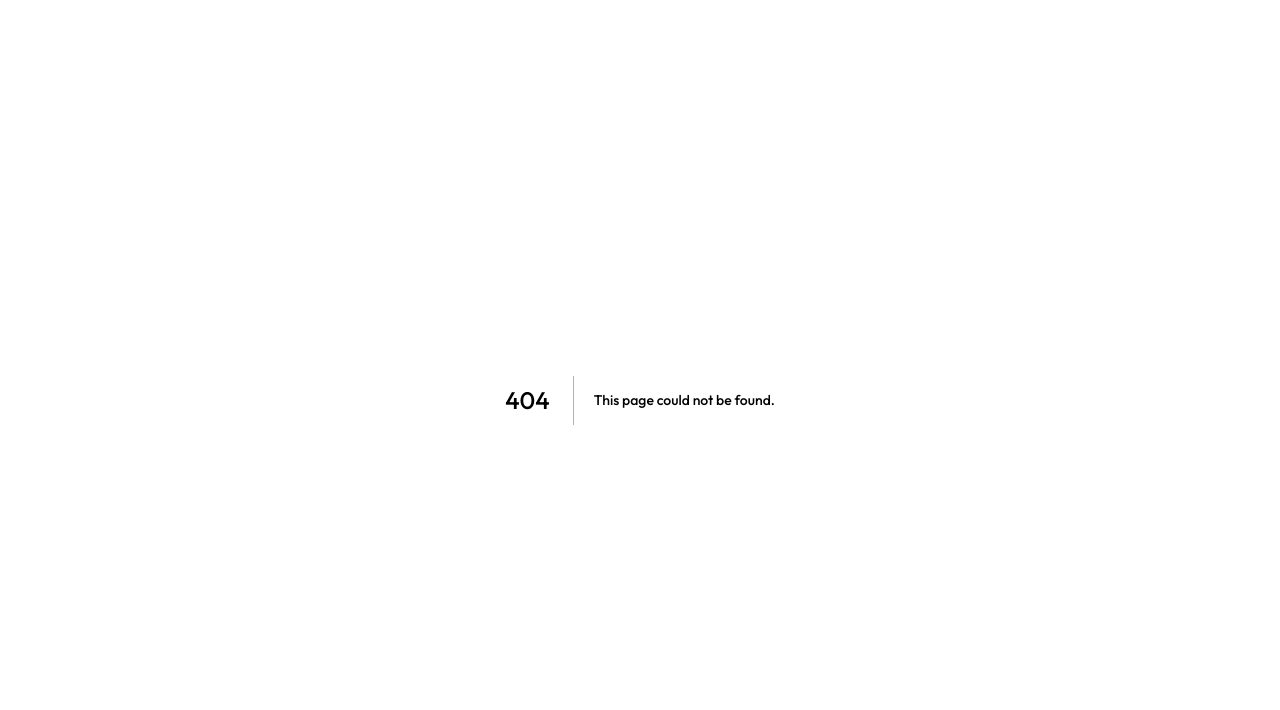
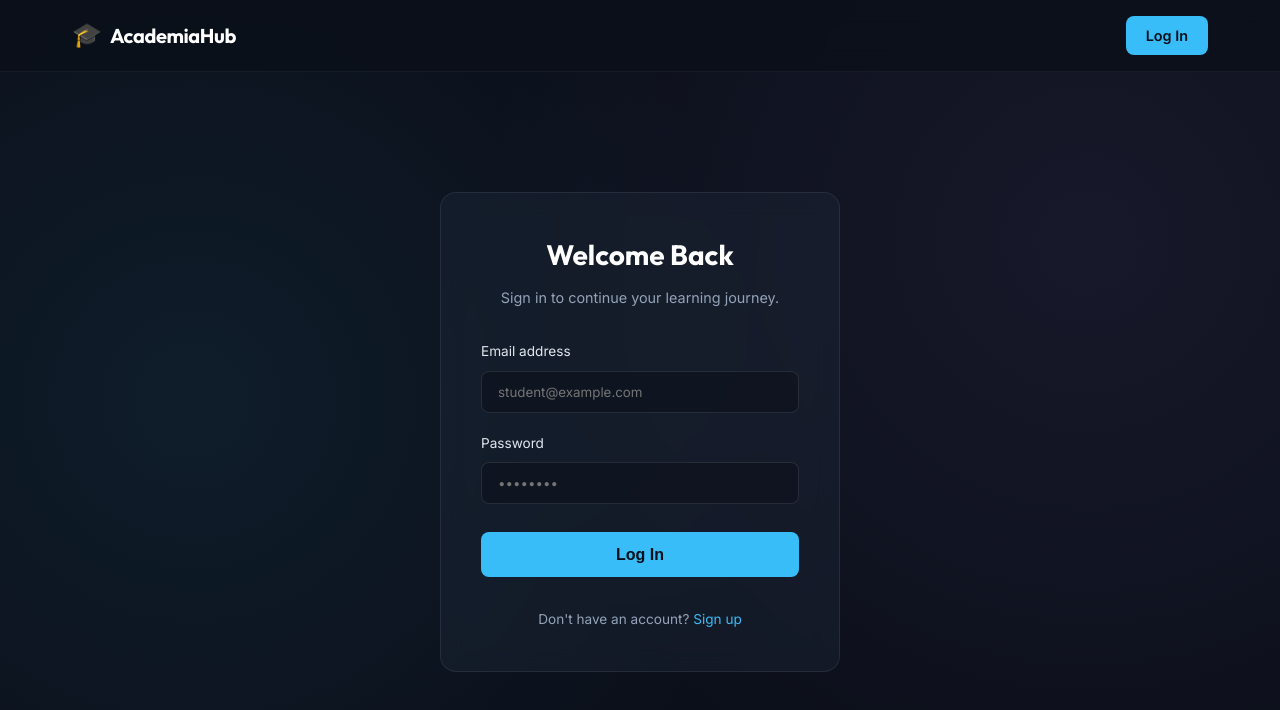
Before and after one commit to sudheercs/academiadub, a Next.js app in the folder frontend/: page /login in a window 1280 px wide. Before the commit this address had no page. Shown: the top 710 px of the page. Built offline with nearby package versions, Linux system fonts and the light colour scheme.

Commit message:
feat: Add expanded dummy data, Navbar, and Login UI

```diff
--- a/frontend/app/layout.tsx
+++ b/frontend/app/layout.tsx
@@ -1,6 +1,7 @@
 import type { Metadata } from "next";
 import localFont from "next/font/local";
 import "./globals.css";
+import Navbar from "@/components/Navbar";
 
 const geistSans = localFont({
   src: "./fonts/GeistVF.woff",
@@ -26,6 +27,7 @@ export default function RootLayout({
   return (
     <html lang="en">
       <body className={`${geistSans.variable} ${geistMono.variable}`}>
+        <Navbar />
         {children}
       </body>
     </html>
--- /dev/null
+++ b/frontend/app/login/login.module.css
@@ -0,0 +1,104 @@
+.container {
+  display: flex;
+  justify-content: center;
+  align-items: center;
+  min-height: calc(100vh - 80px);
+  padding: 2rem;
+}
+
+.card {
+  width: 100%;
+  max-width: 400px;
+  padding: 2.5rem;
+  animation: fadeIn 0.4s ease-out;
+}
+
+.header {
+  text-align: center;
+  margin-bottom: 2rem;
+}
+
+.header h2 {
+  font-size: 1.75rem;
+  margin-bottom: 0.5rem;
+  color: #fff;
+}
+
+.header p {
+  color: var(--text-muted);
+  font-size: 0.9rem;
+}
+
+.form {
+  display: flex;
+  flex-direction: column;
+  gap: 1.25rem;
+}
+
+.inputGroup {
+  display: flex;
+  flex-direction: column;
+  gap: 0.5rem;
+}
+
+.inputGroup label {
+  font-size: 0.85rem;
+  color: #e2e8f0;
+  font-weight: 500;
+}
+
+.inputGroup input {
+  background: rgba(11, 15, 25, 0.5);
+  border: 1px solid rgba(255, 255, 255, 0.1);
+  padding: 0.75rem 1rem;
+  border-radius: 8px;
+  color: #fff;
+  font-family: inherit;
+  transition: border-color 0.2s, box-shadow 0.2s;
+}
+
+.inputGroup input:focus {
+  outline: none;
+  border-color: var(--accent);
+  box-shadow: 0 0 0 2px rgba(56, 189, 248, 0.2);
+}
+
+.submitBtn {
+  margin-top: 0.5rem;
+  background: var(--accent);
+  color: #0b0f19;
+  border: none;
+  padding: 0.85rem;
+  border-radius: 8px;
+  font-weight: 600;
+  font-size: 1rem;
+  cursor: pointer;
+  transition: all 0.2s;
+}
+
+.submitBtn:hover {
+  background: #7dd3fc;
+  box-shadow: 0 0 15px var(--accent-glow);
+}
+
+.footer {
+  margin-top: 2rem;
+  text-align: center;
+  font-size: 0.85rem;
+  color: var(--text-muted);
+}
+
+.footer a {
+  color: var(--accent);
+  text-decoration: none;
+  font-weight: 500;
+}
+
+.footer a:hover {
+  text-decoration: underline;
+}
+
+@keyframes fadeIn {
+  from { opacity: 0; transform: translateY(10px); }
+  to { opacity: 1; transform: translateY(0); }
+}
--- /dev/null
+++ b/frontend/app/login/page.tsx
@@ -0,0 +1,35 @@
+import styles from "./login.module.css";
+import Link from "next/link";
+
+export default function LoginPage() {
+  return (
+    <div className={styles.container}>
+      <div className={`${styles.card} glass`}>
+        <div className={styles.header}>
+          <h2>Welcome Back</h2>
+          <p>Sign in to continue your learning journey.</p>
+        </div>
+
+        <form className={styles.form}>
+          <div className={styles.inputGroup}>
+            <label htmlFor="email">Email address</label>
+            <input type="email" id="email" placeholder="student@example.com" required />
+          </div>
+
+          <div className={styles.inputGroup}>
+            <label htmlFor="password">Password</label>
+            <input type="password" id="password" placeholder="••••••••" required />
+          </div>
+
+          <button type="button" className={styles.submitBtn}>
+            Log In
+          </button>
+        </form>
+
+        <p className={styles.footer}>
+          Don't have an account? <Link href="/register">Sign up</Link>
+        </p>
+      </div>
+    </div>
+  );
+}
--- /dev/null
+++ b/frontend/components/Navbar.module.css
@@ -0,0 +1,60 @@
+.navbar {
+  background: rgba(11, 15, 25, 0.8);
+  backdrop-filter: blur(12px);
+  -webkit-backdrop-filter: blur(12px);
+  border-bottom: 1px solid rgba(255, 255, 255, 0.05);
+  position: sticky;
+  top: 0;
+  z-index: 100;
+}
+
+.container {
+  max-width: 1200px;
+  margin: 0 auto;
+  padding: 1rem 2rem;
+  display: flex;
+  justify-content: space-between;
+  align-items: center;
+}
+
+.logo {
+  display: flex;
+  align-items: center;
+  gap: 0.5rem;
+  text-decoration: none;
+}
+
+.logoIcon {
+  font-size: 1.5rem;
+}
+
+.logoText {
+  font-family: 'Outfit', sans-serif;
+  font-size: 1.25rem;
+  font-weight: 700;
+  color: #fff;
+  letter-spacing: -0.02em;
+}
+
+.actions {
+  display: flex;
+  align-items: center;
+  gap: 1rem;
+}
+
+.loginBtn {
+  background: var(--accent);
+  color: #0b0f19;
+  text-decoration: none;
+  font-weight: 600;
+  padding: 0.5rem 1.25rem;
+  border-radius: 8px;
+  transition: all 0.2s ease;
+  font-size: 0.9rem;
+}
+
+.loginBtn:hover {
+  background: #7dd3fc;
+  box-shadow: 0 0 15px var(--accent-glow);
+  transform: translateY(-1px);
+}
--- /dev/null
+++ b/frontend/components/Navbar.tsx
@@ -0,0 +1,20 @@
+import Link from "next/link";
+import styles from "./Navbar.module.css";
+
+export default function Navbar() {
+  return (
+    <nav className={styles.navbar}>
+      <div className={styles.container}>
+        <Link href="/" className={styles.logo}>
+          <span className={styles.logoIcon}>🎓</span>
+          <span className={styles.logoText}>AcademiaHub</span>
+        </Link>
+        <div className={styles.actions}>
+          <Link href="/login" className={styles.loginBtn}>
+            Log In
+          </Link>
+        </div>
+      </div>
+    </nav>
+  );
+}
```
Also changed, not shown: 1 other file (tests, documents, lock files or other folders).
